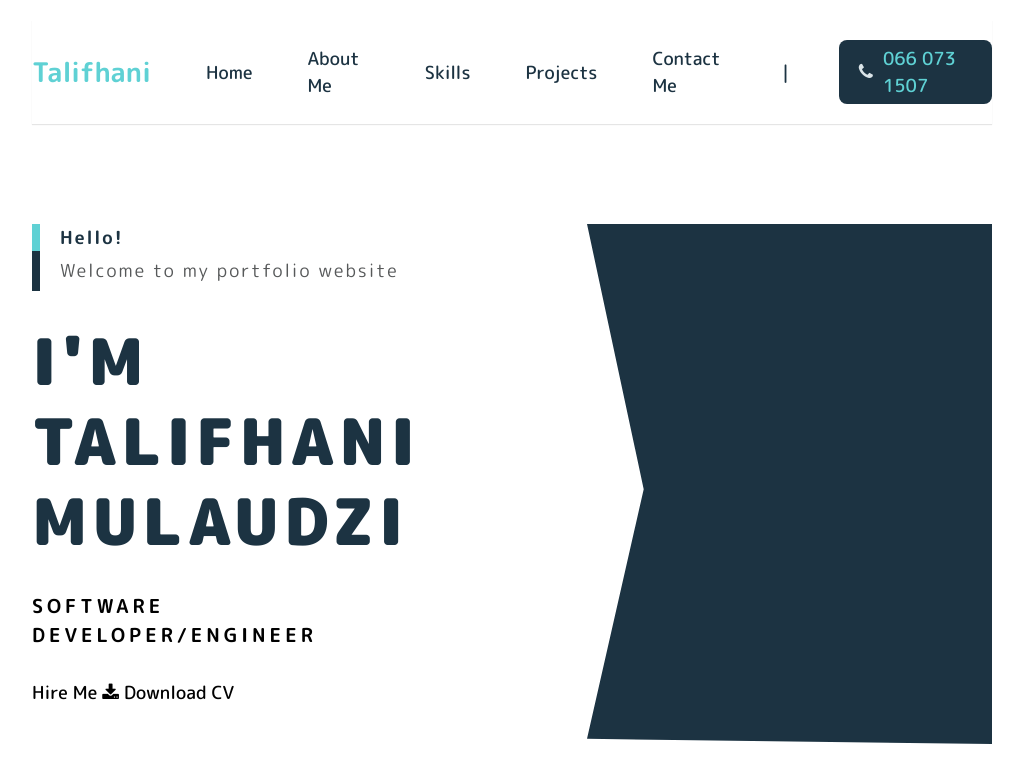
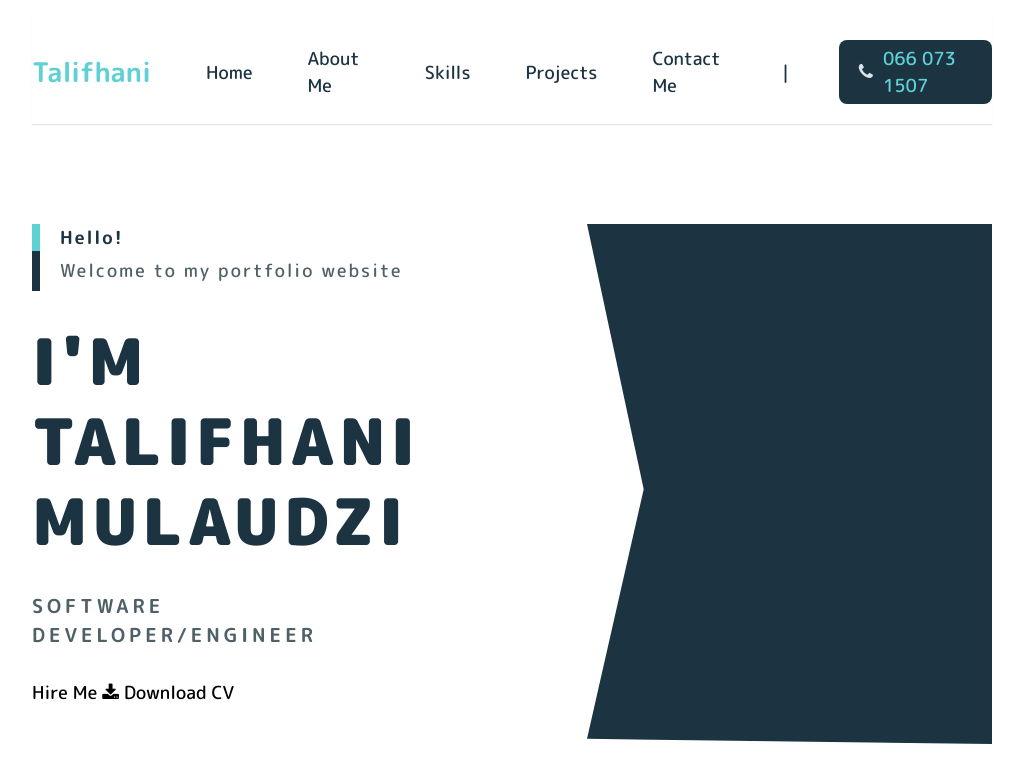
Before and after one commit to notTali/My-Portfolio-Website, a plain HTML site: page index.html in a window 1280 px wide. Shown: the whole page, without its empty margins (128-1151 px from the left). Drawn offline with Linux system fonts and the light colour scheme.

Commit message:
Added a theme Color for lighter texts

```diff
--- a/style.css
+++ b/style.css
@@ -8,6 +8,7 @@
     --onSurface:var(--secondary);
     --onPrimary:var(--secondary);
     --onSecondary:var(--surface);
+    --light-text: #506068;
     --site-width: 75%;
     --site-max-width: 1400px;
 }
@@ -136,8 +137,8 @@ nav > h1{
 .welcome > .greet{
     padding-left: 20px;
     border-left: 8px solid var(--secondary);
-    color: #57595a;
-    font-weight: 400;
+    color: var(--light-text);
+    font-weight: 500px;
     line-height: 40px;
     letter-spacing: 2px;
 }
@@ -156,5 +157,6 @@ nav > h1{
     font-weight: 600;
     letter-spacing: 4px;
     margin-bottom: 30px;
+    color: var(--light-text);
     /* line-height: 80px; */
 }
```
